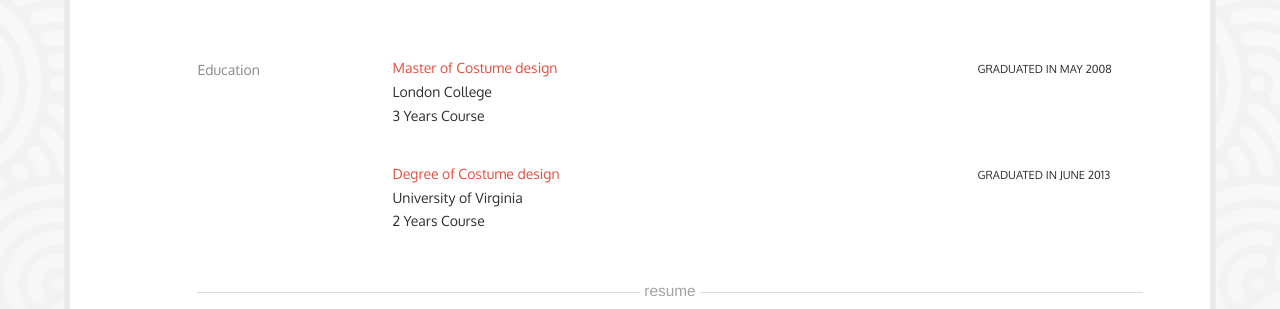
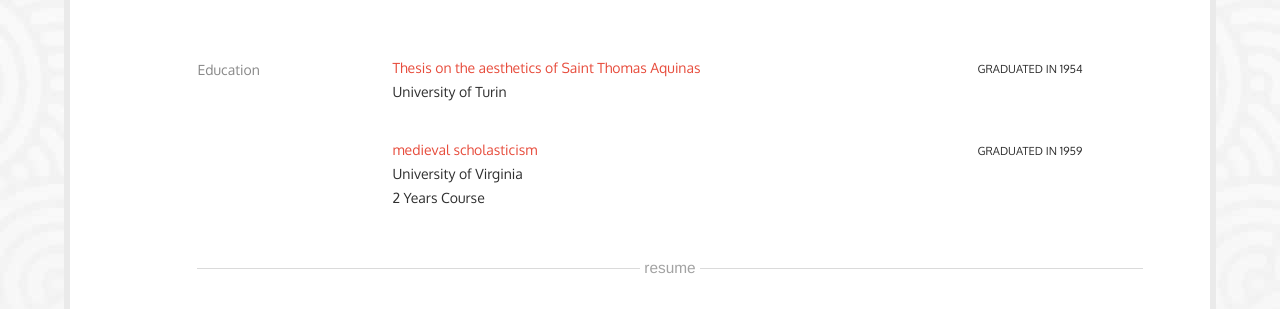
Before and after one commit to ManoDoc23/UMBERTO_ECO, a plain HTML site: page resume.html in a window 1280 px wide. Shown: the part 416-725 px from the top of the page. Drawn offline with Linux system fonts and the light colour scheme; a web font is replaced by a local one.

Commit message:
Update resume.html

```diff
--- a/resume.html
+++ b/resume.html
@@ -96,23 +96,22 @@
 					    <h4>Education</h4>
 				      </div>
 				      <div class="col-lg-6">
-					    <p><span class="e-heading">Master of Costume design</span><br/>
-						London College <br/>
-						3 Years Course
+					    <p><span class="e-heading">Thesis on the aesthetics of Saint Thomas Aquinas</span><br/>
+						University of Turin <br/>
 					    </p>
 				      </div>
 				      <div class="col-lg-3">
-					    <p><span class="date">GRADUATED IN MAY 2008</span><br/>
+					    <p><span class="date">GRADUATED IN 1954</span><br/>
 					    </p>
 				      </div>
 				      <div class="col-lg-6 col-lg-offset-3">
-					    <p><span class="e-heading">Degree of Costume design</span><br/>
+					    <p><span class="e-heading">medieval scholasticism</span><br/>
 						University of Virginia <br/>
 						2 Years Course
 					    </p>
 				      </div>
 				      <div class="col-lg-3">
-					   <p><span class="date">GRADUATED IN JUNE 2013</span></p>
+					   <p><span class="date">GRADUATED IN 1959</span></p>
 				      </div>
 		            </div><!-- /row -->
 		            <br>
```
